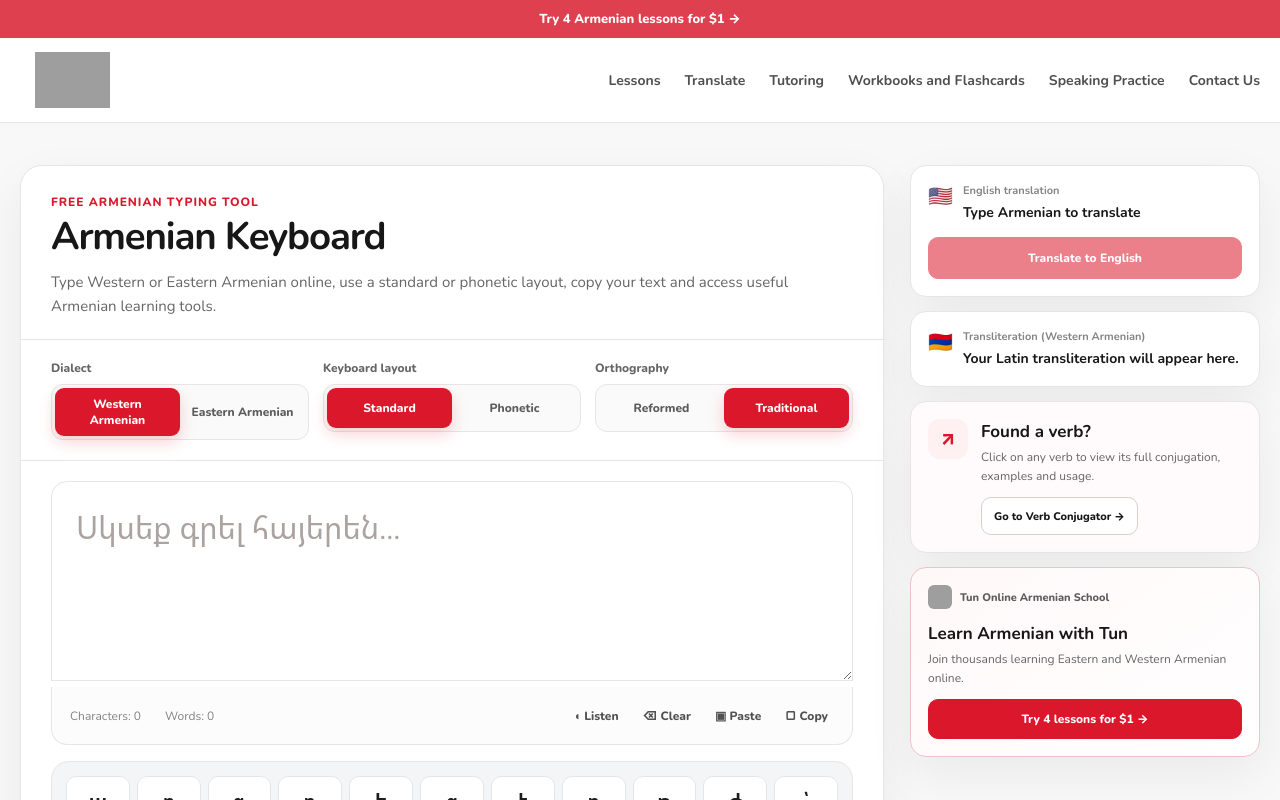
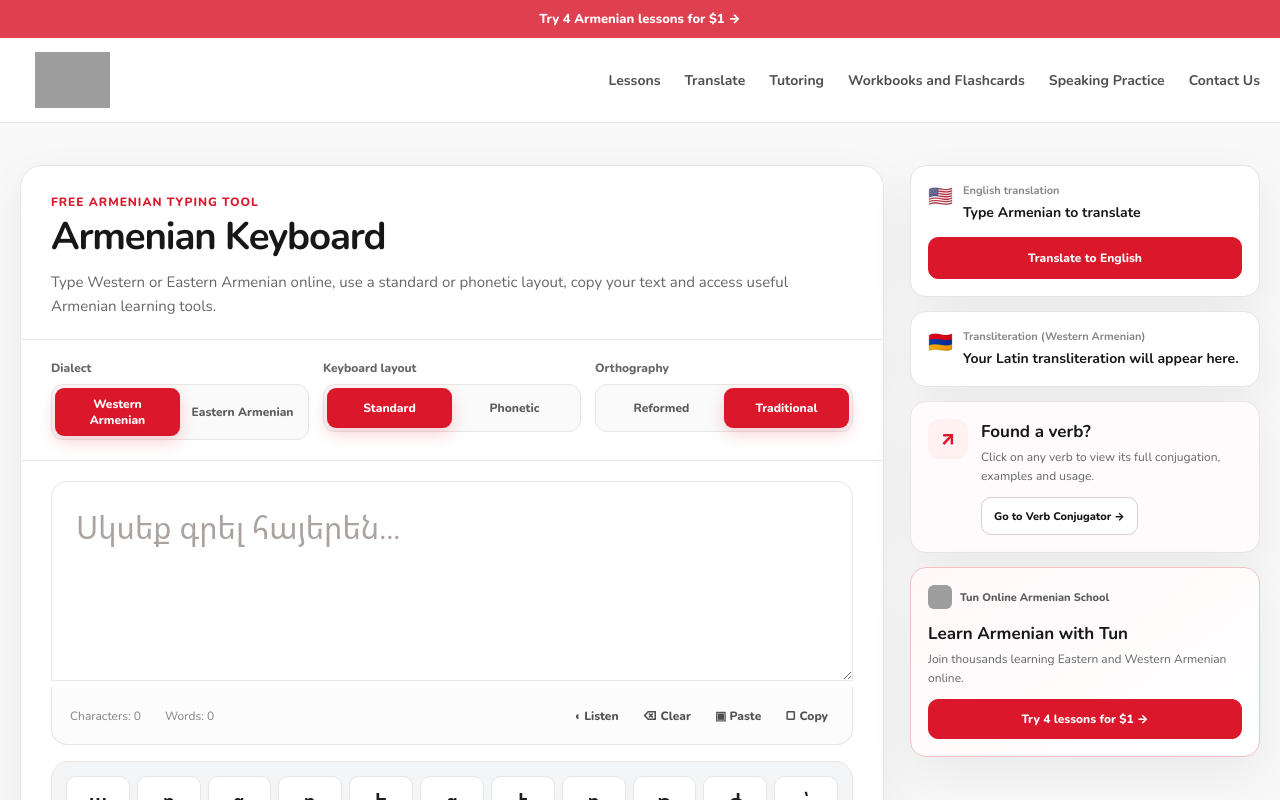
Before and after one commit to elleynote/keybord, a Next.js app in the folder armenian-keyboard/: page / in a window 1280 px wide. Shown: the top 800 px of the page. Built offline with nearby package versions, Linux system fonts and the light colour scheme; grey boxes are pictures that could not be loaded.

Commit message:
chore: update keyboard promo copy

```diff
--- a/armenian-keyboard/src/components/PromoSidebar.tsx
+++ b/armenian-keyboard/src/components/PromoSidebar.tsx
@@ -10,7 +10,7 @@ interface PromoSidebarProps {
   onTranslate?: () => void;
 }
 
-export function PromoSidebar({ transliteration = "", translation = "", dialect = "western", hasText = false, translating = false, onTranslate }: PromoSidebarProps) {
+export function PromoSidebar({ transliteration = "", translation = "", dialect = "western", hasText = false }: PromoSidebarProps) {
   return (
     <aside className="sidebar-column" aria-label="Results and Armenian learning resources">
       <section className="sidebar-card result-card">
@@ -21,11 +21,7 @@ export function PromoSidebar({ transliteration = "", translation = "", dialect =
             <strong>{translation || (hasText ? "Ready when you are" : "Type Armenian to translate")}</strong>
           </div>
         </div>
-        {onTranslate ? (
-          <button type="button" className="sidebar-translate-button" disabled={!hasText || translating} onClick={onTranslate}>
-            {translating ? "Translating…" : "Translate to English"}
-          </button>
-        ) : null}
+        <a className="sidebar-translate-button" href="https://translatearmenian.com/" target="_blank" rel="noopener noreferrer">Translate to English</a>
       </section>
 
       <section className="sidebar-card result-card">
```
